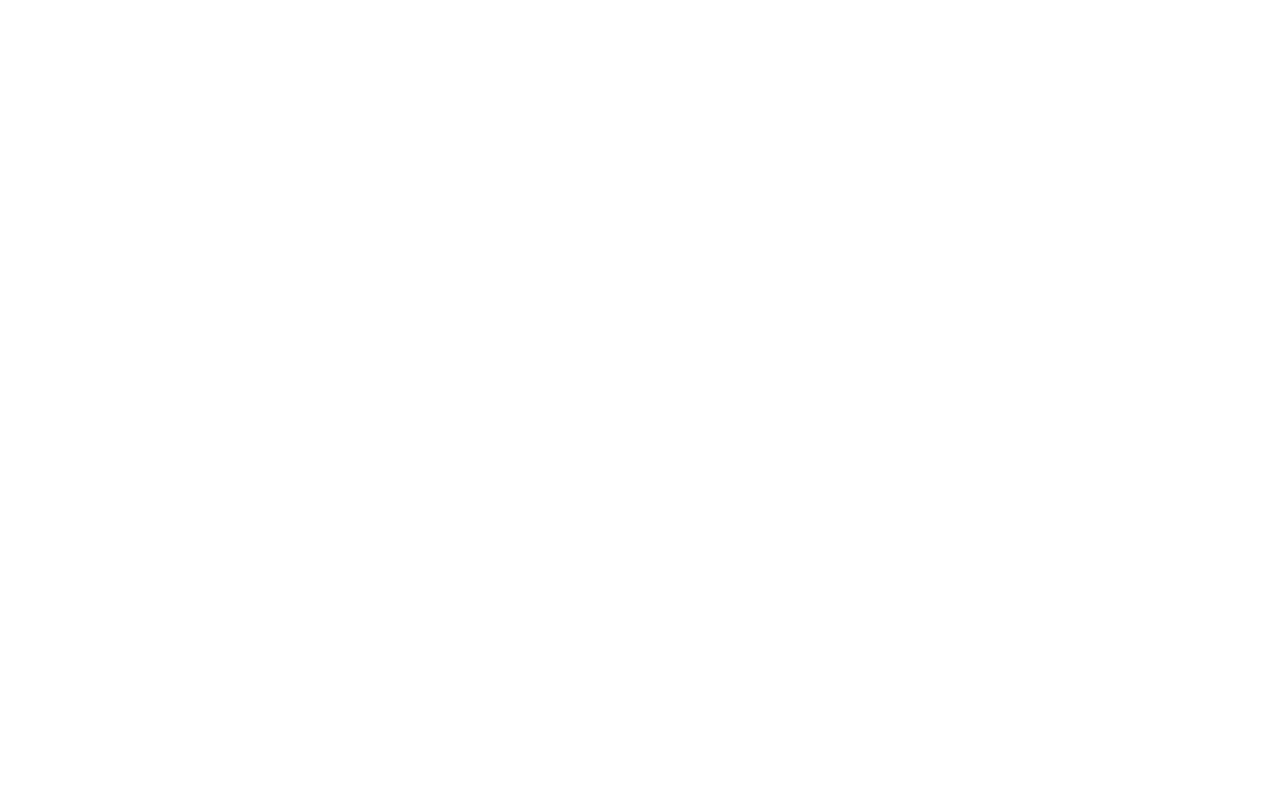
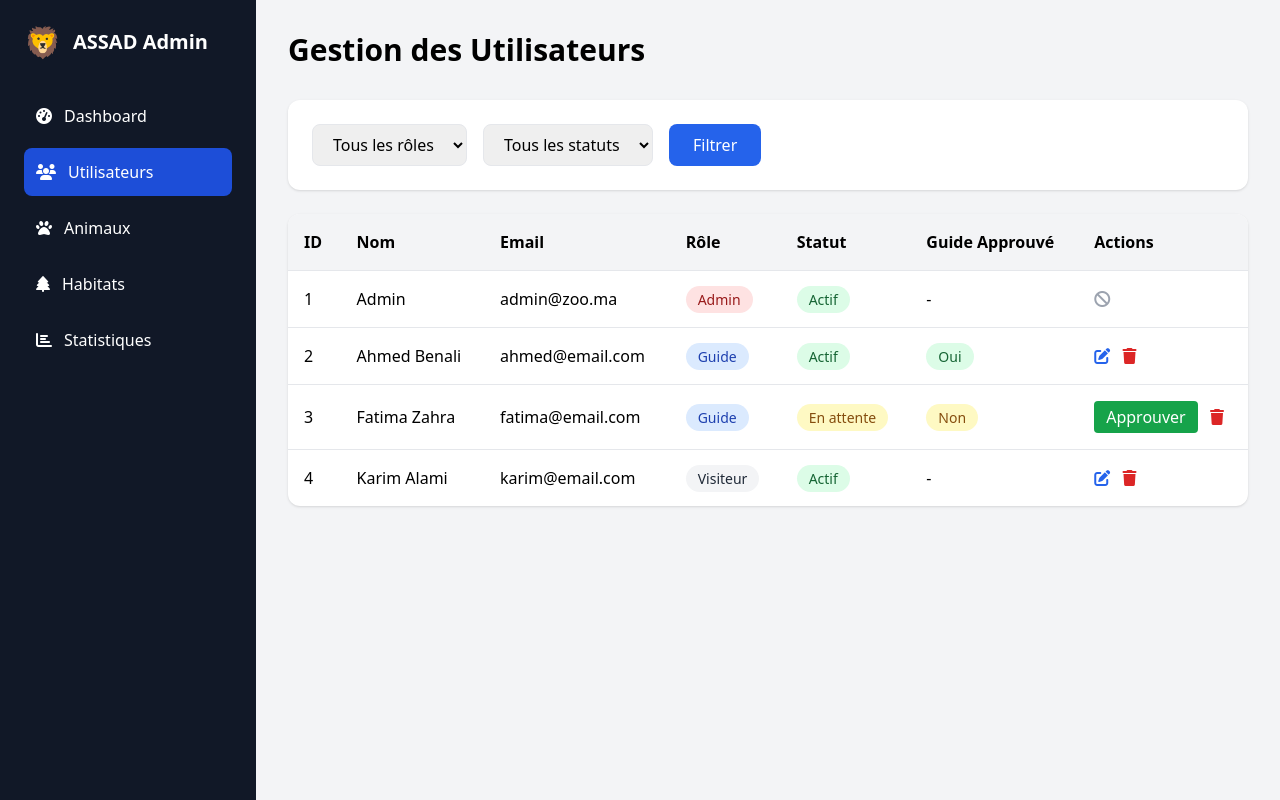
Before and after one commit to MEDJAJ/assad_zoo, a PHP site: page /users_admin.php in a window 1280 px wide. Before the commit the page is empty. Run offline with PHP 8.4, Linux system fonts and the light colour scheme; some libraries are stand-ins or nearby versions.

Commit message:
feat : la realisation la page de gestion de utilisateurs

```diff
--- a/app/resources/views/admin/users_admin.php
+++ b/app/resources/views/admin/users_admin.php
@@ -0,0 +1,202 @@
+<!DOCTYPE html>
+<html lang="fr">
+<head>
+    <meta charset="UTF-8">
+    <meta name="viewport" content="width=device-width, initial-scale=1.0">
+    <title>Gestion Utilisateurs - Zoo ASSAD</title>
+    <script src="https://cdn.tailwindcss.com"></script>
+    <link rel="stylesheet" href="https://cdnjs.cloudflare.com/ajax/libs/font-awesome/6.4.0/css/all.min.css">
+</head>
+<body class="bg-gray-100">
+    <div class="flex">
+        <!-- Sidebar (identique au dashboard) -->
+        <div class="w-64 bg-gray-900 text-white min-h-screen">
+            <div class="p-6">
+                <div class="flex items-center space-x-3 mb-8">
+                    <span class="text-3xl">🦁</span>
+                    <span class="text-xl font-bold">ASSAD Admin</span>
+                </div>
+                <nav class="space-y-2">
+                    <a href="admin_dashboard.php" class="flex items-center space-x-3 p-3 hover:bg-gray-800 rounded-lg">
+                        <i class="fas fa-tachometer-alt"></i>
+                        <span>Dashboard</span>
+                    </a>
+                    <a href="users_admin.php" class="flex items-center space-x-3 p-3 bg-blue-700 rounded-lg">
+                        <i class="fas fa-users"></i>
+                        <span>Utilisateurs</span>
+                    </a>
+                    <a href="animals_admin.php" class="flex items-center space-x-3 p-3 hover:bg-gray-800 rounded-lg">
+                        <i class="fas fa-paw"></i>
+                        <span>Animaux</span>
+                    </a>
+                    <a href="habitats_admin.php" class="flex items-center space-x-3 p-3 hover:bg-gray-800 rounded-lg">
+                        <i class="fas fa-tree"></i>
+                        <span>Habitats</span>
+                    </a>
+                    <a href="stats.php" class="flex items-center space-x-3 p-3 hover:bg-gray-800 rounded-lg">
+                        <i class="fas fa-chart-bar"></i>
+                        <span>Statistiques</span>
+                    </a>
+                </nav>
+            </div>
+        </div>
+
+        <!-- Main Content -->
+        <div class="flex-1 p-8">
+            <!-- Header -->
+            <div class="flex justify-between items-center mb-8">
+                <h1 class="text-3xl font-bold">Gestion des Utilisateurs</h1>
+            </div>
+
+            <!-- Filtres -->
+            <div class="bg-white rounded-xl shadow p-6 mb-6">
+                <div class="flex space-x-4">
+                    <select class="px-4 py-2 border rounded-lg">
+                        <option>Tous les rôles</option>
+                        <option>Visiteur</option>
+                        <option>Guide</option>
+                        <option>Admin</option>
+                    </select>
+                    <select class="px-4 py-2 border rounded-lg">
+                        <option>Tous les statuts</option>
+                        <option>Actif</option>
+                        <option>Inactif</option>
+                    </select>
+                    <button class="bg-blue-600 text-white px-6 py-2 rounded-lg hover:bg-blue-700">
+                        Filtrer
+                    </button>
+                </div>
+            </div>
+
+            <!-- Tableau des utilisateurs -->
+            <div class="bg-white rounded-xl shadow overflow-hidden">
+                <div class="overflow-x-auto">
+                    <table class="w-full">
+                        <thead class="bg-gray-100">
+                            <tr>
+                                <th class="p-4 text-left">ID</th>
+                                <th class="p-4 text-left">Nom</th>
+                                <th class="p-4 text-left">Email</th>
+                                <th class="p-4 text-left">Rôle</th>
+                                <th class="p-4 text-left">Statut</th>
+                                <th class="p-4 text-left">Guide Approuvé</th>
+                                <th class="p-4 text-left">Actions</th>
+                            </tr>
+                        </thead>
+                        <tbody>
+                            <!-- Ligne 1 -->
+                            <tr class="border-t hover:bg-gray-50">
+                                <td class="p-4">1</td>
+                                <td class="p-4">Admin</td>
+                                <td class="p-4">admin@zoo.ma</td>
+                                <td class="p-4">
+                                    <span class="px-3 py-1 bg-red-100 text-red-800 rounded-full text-sm">
+                                        Admin
+                                    </span>
+                                </td>
+                                <td class="p-4">
+                                    <span  class="px-3 py-1 bg-green-100 text-green-800 rounded-full text-sm">
+                                        Actif
+                                    </span>
+                                </td>
+                                <td class="p-4">-</td>
+                                <td class="p-4">
+                                    <button class="text-gray-400 hover:text-red-600">
+                                        <i class="fas fa-ban"></i>
+                                    </button>
+                                </td>
+                            </tr>
+
+                            <!-- Ligne 2 -->
+                            <tr class="border-t hover:bg-gray-50">
+                                <td class="p-4">2</td>
+                                <td class="p-4">Ahmed Benali</td>
+                                <td class="p-4">ahmed@email.com</td>
+                                <td class="p-4">
+                                    <span class="px-3 py-1 bg-blue-100 text-blue-800 rounded-full text-sm">
+                                        Guide
+                                    </span>
+                                </td>
+                                <td class="p-4">
+                                    <span class="px-3 py-1 bg-green-100 text-green-800 rounded-full text-sm">
+                                        Actif
+                                    </span>
+                                </td>
+                                <td class="p-4">
+                                    <span class="px-3 py-1 bg-green-100 text-green-800 rounded-full text-sm">
+                                         Oui
+                                    </span>
+                                </td>
+                                <td class="p-4 space-x-2">
+                                    <button class="text-blue-600 hover:text-blue-800">
+                                        <i class="fas fa-edit"></i>
+                                    </button>
+                                    <button class="text-red-600 hover:text-red-800">
+                                        <i class="fas fa-trash"></i>
+                                    </button>
+                                </td>
+                            </tr>
+
+                            <!-- Ligne 3 -->
+                            <tr class="border-t hover:bg-gray-50">
+                                <td class="p-4">3</td>
+                                <td class="p-4">Fatima Zahra</td>
+                                <td class="p-4">fatima@email.com</td>
+                                <td class="p-4">
+                                    <span class="px-3 py-1 bg-blue-100 text-blue-800 rounded-full text-sm">
+                                        Guide
+                                    </span>
+                                </td>
+                                <td class="p-4">
+                                    <span class="px-3 py-1 bg-yellow-100 text-yellow-800 rounded-full text-sm">
+                                        En attente
+                                    </span>
+                                </td>
+                                <td class="p-4">
+                                    <span class="px-3 py-1 bg-yellow-100 text-yellow-800 rounded-full text-sm">
+                                         Non
+                                    </span>
+                                </td>
+                                <td class="p-4 space-x-2">
+                                    <button class="bg-green-600 text-white px-3 py-1 rounded hover:bg-green-700">
+                                        Approuver
+                                    </button>
+                                    <button class="text-red-600 hover:text-red-800">
+                                        <i class="fas fa-trash"></i>
+                                    </button>
+                                </td>
+                            </tr>
+
+                            <!-- Ligne 4 -->
+                            <tr class="border-t hover:bg-gray-50">
+                                <td class="p-4">4</td>
+                                <td class="p-4">Karim Alami</td>
+                                <td class="p-4">karim@email.com</td>
+                                <td class="p-4">
+                                    <span class="px-3 py-1 bg-gray-100 text-gray-800 rounded-full text-sm">
+                                        Visiteur
+                                    </span>
+                                </td>
+                                <td class="p-4">
+                                    <span class="px-3 py-1 bg-green-100 text-green-800 rounded-full text-sm">
+                                        Actif
+                                    </span>
+                                </td>
+                                <td class="p-4">-</td>
+                                <td class="p-4 space-x-2">
+                                    <button class="text-blue-600 hover:text-blue-800">
+                                        <i class="fas fa-edit"></i>
+                                    </button>
+                                    <button class="text-red-600 hover:text-red-800">
+                                        <i class="fas fa-trash"></i>
+                                    </button>
+                                </td>
+                            </tr>
+                        </tbody>
+                    </table>
+                </div>
+            </div>
+        </div>
+    </div>
+</body>
+</html>
```
Also changed, not shown: app/resources/views/admin/admin_dashboard.php (+6 -6 lines).
